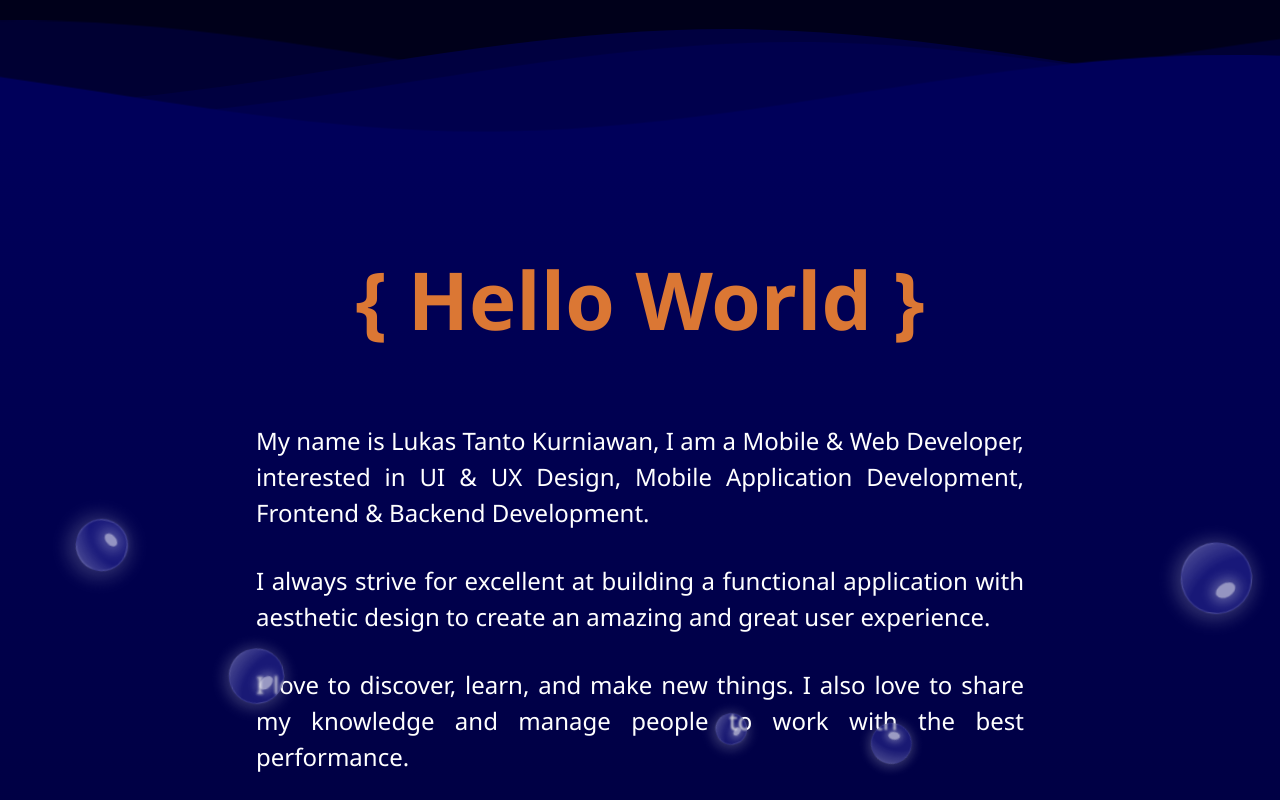
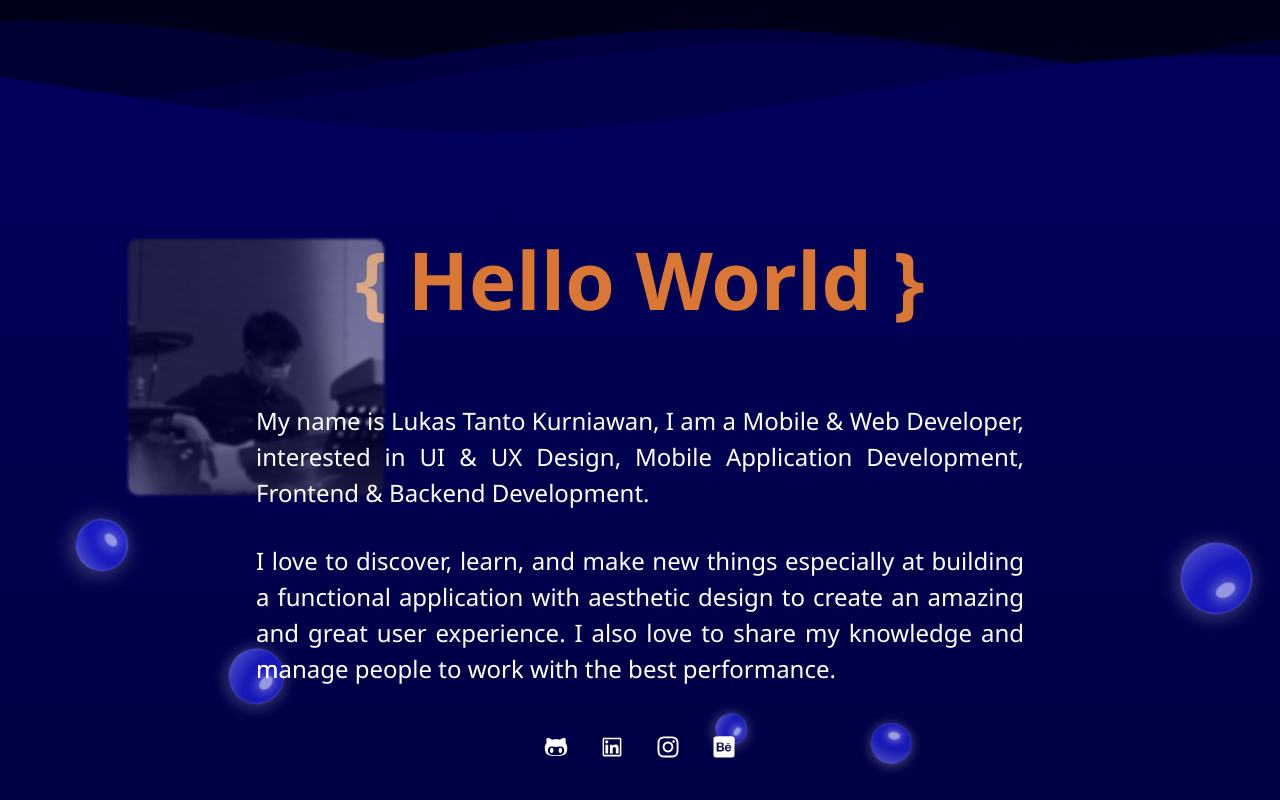
Before and after one commit to lukast2410/My-Portofolio, a Next.js app: page / in a window 1280 px wide. Shown: the part 660-1460 px from the top of the page. Built offline with nearby package versions, Linux system fonts and the light colour scheme.

Commit message:
Add link at About and image with animation hover

```diff
--- a/src/components/about/AboutSection.tsx
+++ b/src/components/about/AboutSection.tsx
@@ -1,11 +1,14 @@
 import styles from '../../../styles/pages/About.module.scss'
 import AOS from 'aos'
 import { useEffect } from 'react'
+import { HiOutlineBriefcase } from 'react-icons/hi'
+import { FaBehanceSquare, FaGithubAlt, FaInstagram } from 'react-icons/fa'
+import { AiOutlineLinkedin } from 'react-icons/ai'
 
 export default function AboutSection() {
-  useEffect(() => {
-    AOS.init()
-  }, [])
+	useEffect(() => {
+		AOS.init()
+	}, [])
 
 	return (
 		<section className={styles.aboutSection} id='about'>
@@ -20,6 +23,10 @@ export default function AboutSection() {
 				<div className={styles.bubble}></div>
 			</div>
 
+			<div className={styles.images}>
+				<img src="/assets/me-bass.png" alt="Bass" />
+			</div>
+
 			<div className={styles.container}>
 				<h1
 					data-aos='fade-up'
@@ -31,13 +38,24 @@ export default function AboutSection() {
 					Design, Mobile Application Development, Frontend & Backend Development.
 				</p>
 				<p>
-					I always strive for excellent at building a functional application with aesthetic design to create
-					an amazing and great user experience.
+					I love to discover, learn, and make new things especially at building a functional application with
+					aesthetic design to create an amazing and great user experience. I also love to share my knowledge
+					and manage people to work with the best performance.
 				</p>
-				<p>
-					I love to discover, learn, and make new things. I also love to share my knowledge and manage people
-					to work with the best performance.
-				</p>
+				<div className={styles.links}>
+					<a href='https://github.com/lukast2410'>
+						<FaGithubAlt className={`icon6 ${styles.linkIcon}`} />
+					</a>
+					<a href='https://www.linkedin.com/in/lukas-t-b38884137/'>
+						<AiOutlineLinkedin className={`icon6 ${styles.linkIcon}`} />
+					</a>
+					<a href='https://www.instagram.com/lukast2410/'>
+						<FaInstagram className={`icon6 ${styles.linkIcon}`} />
+					</a>
+					<a href="https://www.behance.net/lukastanto">
+						<FaBehanceSquare className={`icon6 ${styles.linkIcon}`} />
+					</a>
+				</div>
 			</div>
 		</section>
 	)
--- a/styles/pages/About.module.scss
+++ b/styles/pages/About.module.scss
@@ -11,8 +11,29 @@
   justify-content: center;
 }
 
+.images{
+  img{
+    position: absolute;
+    z-index: 5;
+    left: 10%;
+    top: 12.5%;
+    width: 20%;
+    opacity: 0.5;
+    filter: grayscale(100%) blur(1.5px);
+    transition: .5s all ease;
+    border-radius: 10px;
+  }
+
+  img:hover{
+    z-index: 15;
+    filter: blur(0) drop-shadow(5px 5px 15px $darkBlue900);
+    opacity: 1;
+    top: 10%;
+  }
+}
+
 .container{
-  height: 75%;
+  height: 80%;
   width: 90%;
   max-width: 768px;
   text-align: center;
@@ -28,6 +49,29 @@
     font-weight: 500;
     text-align: justify;
     margin: 2rem 0;
+    position: relative;
+    z-index: 10;
+  }
+}
+
+.links {
+  display: flex;
+  justify-content: center;
+  animation: fadeIn 1s both ease 1;
+  animation-delay: 6s;
+  position: relative;
+  z-index: 10;
+
+  a {
+    margin: 1rem;
+  }
+
+  .linkIcon {
+    color: white;
+
+    &:hover {
+      opacity: 0.75;
+    }
   }
 }
 
@@ -38,7 +82,6 @@
   height: 100%;
   width: 100%;
   overflow: hidden;
-  z-index: 10;
   display: flex;
   align-items: flex-end;
 
@@ -48,10 +91,11 @@
     border-radius: 50%;
     background: radial-gradient(ellipse at top left, rgba(255, 255, 255, 0.1) 60%, rgba(237, 237, 237, 0.5) 110%);
     position: relative;
+    z-index: 20;
     bottom: 10%;
     border: solid 1px rgba(255, 255, 255, 0.2);
     box-shadow: 2px 2px 1rem 5px rgba(255, 255, 255, 0.2);
-    backdrop-filter: blur(2px) saturate(175%) brightness(85%);
+    backdrop-filter: blur(1px) saturate(175%) brightness(150%);
     animation: bubble ease-out both infinite;
 
     &::before {
```
Also changed, not shown: public/assets/fishing.png (deleted), public/assets/me-bass.png (added).
